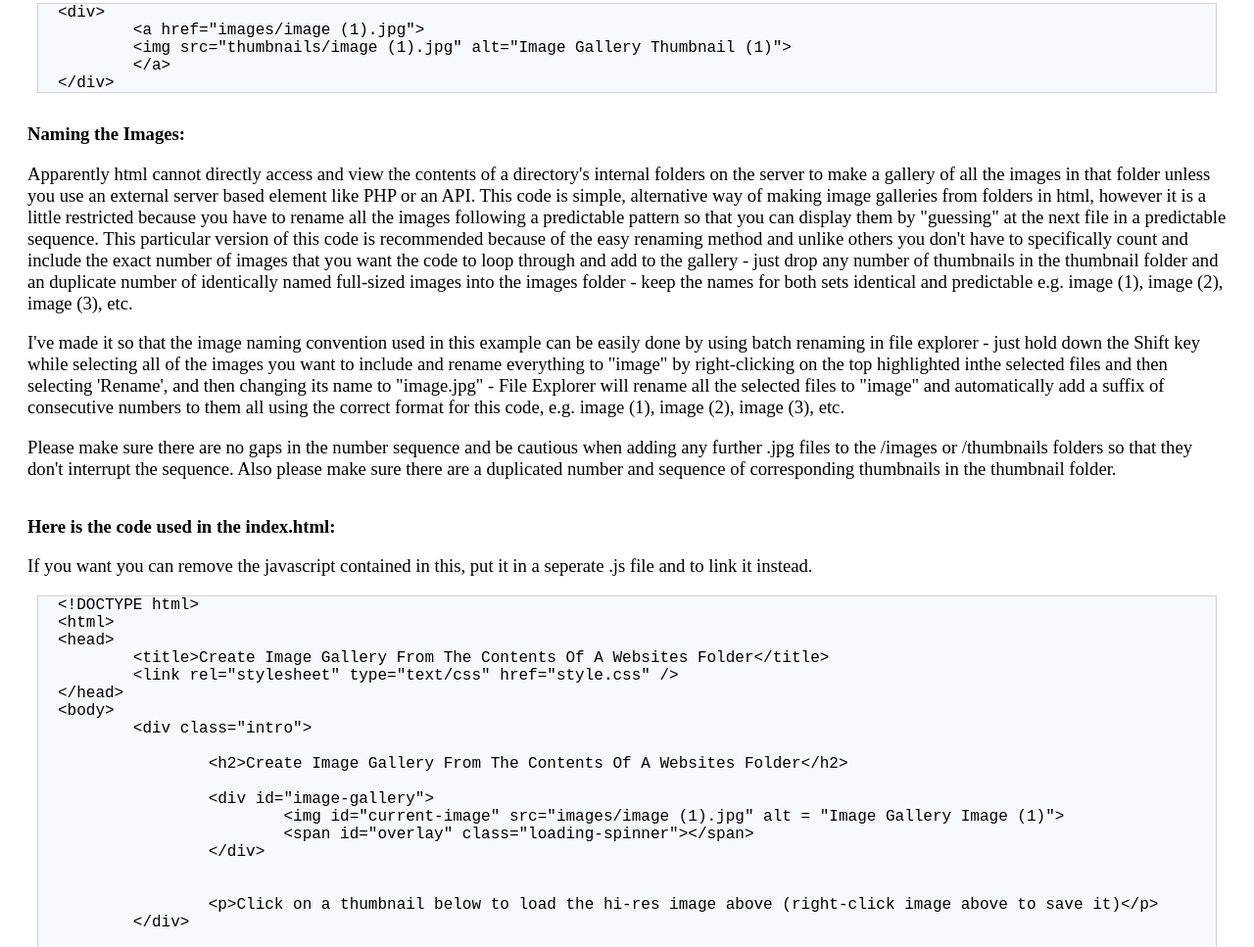
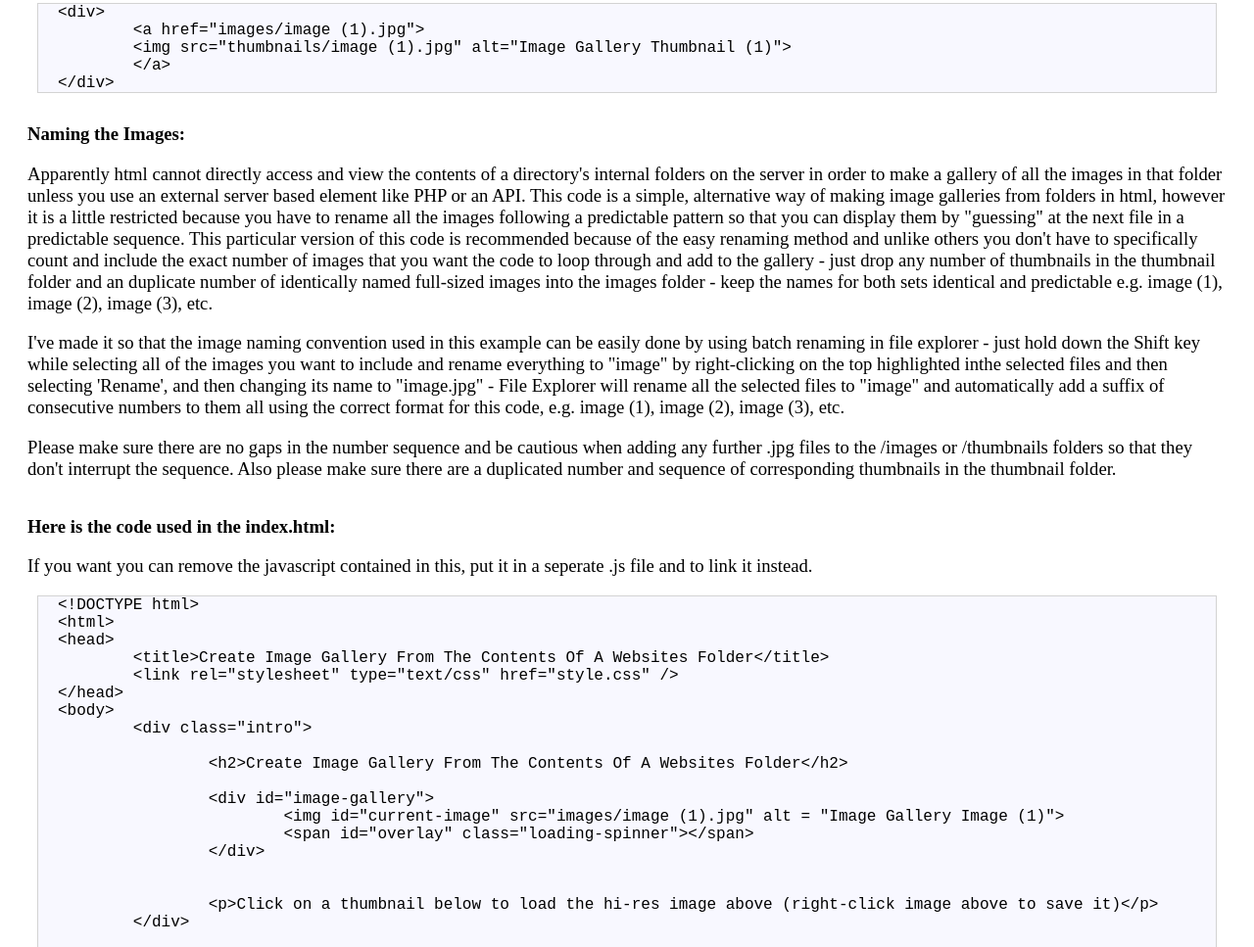
Before and after one commit to boxbot6/create-image-gallery-from-the-contents-of-a-website-folder, a plain HTML site: page index.html in a window 1280 px wide. Shown: the part 2241-3208 px from the top of the page at 98% size. Drawn offline with Linux system fonts and the light colour scheme.

Commit message:
Update index.html

```diff
--- a/index.html
+++ b/index.html
@@ -161,7 +161,7 @@
 
 	<h3 style="display: inline">Naming the Images:</h3>
 
-	<p>Apparently html cannot directly access and view the contents of a directory's internal folders on the server to make a gallery of all the images in that folder unless you use an external server based element like PHP or an API. This code is simple, alternative way of making image galleries from folders in html, however it is a little restricted because you have to rename all the images following a predictable pattern so that you can display them by "guessing" at the next file in a predictable sequence. This particular version of this code is recommended because of the easy renaming method and unlike others you don't have to specifically count and include the exact number of images that you want the code to loop through and add to the gallery - just drop any number of thumbnails in the thumbnail folder and an duplicate number of identically named full-sized images into the images folder - keep the names for both sets identical and predictable e.g. image (1), image (2), image (3), etc.</p>
+	<p>Apparently html cannot directly access and view the contents of a directory's internal folders on the server in order to make a gallery of all the images in that folder unless you use an external server based element like PHP or an API. This code is a simple, alternative way of making image galleries from folders in html, however it is a little restricted because you have to rename all the images following a predictable pattern so that you can display them by "guessing" at the next file in a predictable sequence. This particular version of this code is recommended because of the easy renaming method and unlike others you don't have to specifically count and include the exact number of images that you want the code to loop through and add to the gallery - just drop any number of thumbnails in the thumbnail folder and an duplicate number of identically named full-sized images into the images folder - keep the names for both sets identical and predictable e.g. image (1), image (2), image (3), etc.</p>
 
 	<p> I've made it so that the image naming convention used in this example can be easily done by using batch renaming in file explorer - just hold down the Shift key while selecting all of the images you want to include and rename everything to "image" by right-clicking on the top highlighted inthe selected files and then selecting 'Rename', and then changing its name to "image.jpg" - File Explorer will rename all the selected files to "image" and automatically add a suffix of consecutive numbers to them all using the correct format for this code, e.g. image (1), image (2), image (3), etc.</p>
 
```
